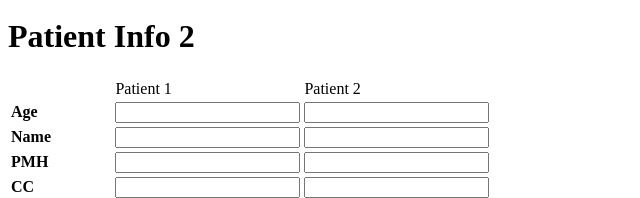
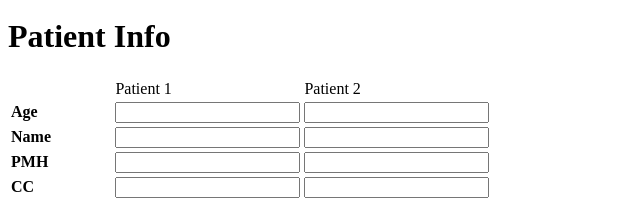
Before and after one commit to Remuda1/PatientMemTool, a plain HTML site: page index.html in a window 1280 px wide. Both pictures are taken after a click on the button "Generate Tables". Shown: the part 480-678 px from the top of the page, 0-640 px from the left. Drawn offline with Linux system fonts and the light colour scheme.

Commit message:
Update index.html

```diff
--- a/index.html
+++ b/index.html
@@ -28,7 +28,7 @@
     <button onclick="toggleTable1()">Toggle Table 1</button>
     <table id="table1"></table>
 
-    <h1>Patient Info 2</h1>
+    <h1>Patient Info</h1>
     <table id="table2"></table>
   </div>
 
```
